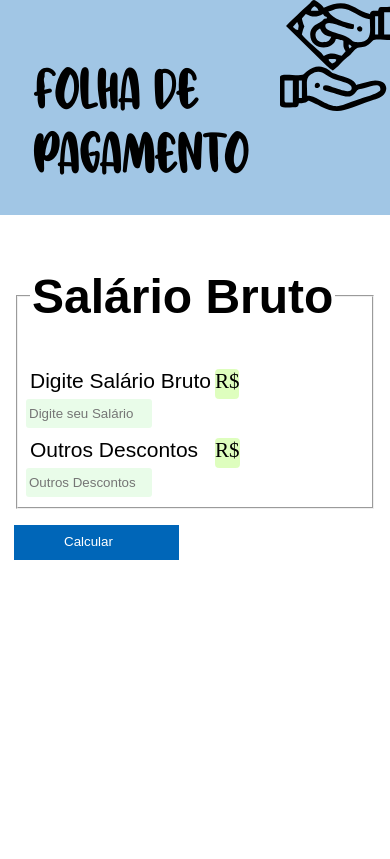
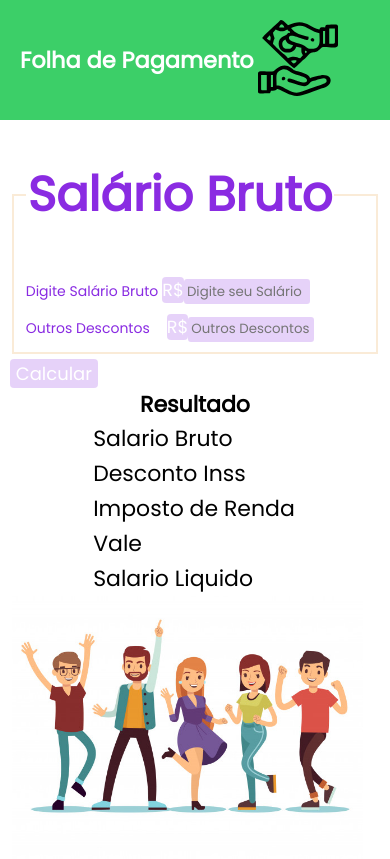
Before and after one commit to FranckRick/Page_Login, a plain HTML site: page salario1.1/index.html in a window 390 px wide. Drawn offline with Linux system fonts and the light colour scheme.

Commit message:
add responsividade

```diff
--- a/Styles/index.css
+++ b/Styles/index.css
@@ -64,7 +64,7 @@ label{
     background-color:rgba(137, 43, 226, 0.212);
 }
 
-input{
+input#salario{
 
     margin-top: 4px;
     margin-bottom: 4px;
@@ -175,17 +175,37 @@ input{
       }
 
       .imgcifrao{
-        width: 250px;
-        height: 250px;
+        width: 90%;
+        height: 200px;
         order: -1;
-
+      justify-content: center;
        position:static;
        }
 
+       section{
+        top: 10%;
+    }
+
+
 }
 
-@media (max-width: 360px) {
+@media (max-width: 826px) {
     .login label, p{
-        font-size: 1rem;
+        font-size: 1.6rem;
+    }
+
+    .login{
+
+        flex-wrap: wrap;
+        justify-content: center;
+        text-align: center;
+
+        font-size: 50%;
+
+      }
+
+      section{
+        margin-top: 10px;
+        position: inherit;
     }
 }
--- a/salario1.1/index.html
+++ b/salario1.1/index.html
@@ -1,5 +1,6 @@
 <!DOCTYPE html>
 <html lang="pt-br">
+
 <head>
     <meta charset="UTF-8">
     <meta name="viewport" content="width=device-width, initial-scale=1.0">
@@ -7,6 +8,7 @@
     <script type="text/javascript" src="script1.0.js"></script>
     <title>Calcular Pagamento</title>
 </head>
+
 <body>
 
     <header>
@@ -19,9 +21,10 @@
     </header>
 
 
-    <form  method="POST" id="calcularSalario">
+    <form method="POST" id="calcularSalario">
 
-        <fieldset><!--Agrupa dados em um Formulario-->
+        <fieldset>
+            <!--Agrupa dados em um Formulario-->
 
             <legend>
                 <h2>Salário Bruto</h2>
@@ -30,7 +33,7 @@
             <div class="field-group">
                 <label for="SalarioBruto">Digite Salário Bruto</label>
                 <span>R$</span>
-    <input type="number" required placeholder="Digite seu Salário"  id="salario">
+                <input type="number" required placeholder="Digite seu Salário" id="salario">
 
                 <div class="field">
                     <label for="OutrosDescontos">Outros Descontos</label>
@@ -41,8 +44,9 @@
             </div>
         </fieldset>
 
-        <button  type="button" onclick="folhaPagamento()" value="escreva">Calcular</button>
+        <button type="button" onclick="folhaPagamento()" value="escreva">Calcular</button>
     </form>
+
 
     <div id="tableResult">
         <table>
@@ -56,7 +60,7 @@
             </tr>
             <tr>
                 <td>Desconto Inss</td>
-        <th class="descontoINSS"id="Demo2"></th>
+                <th class="descontoINSS" id="Demo2"></th>
 
             </tr>
             <tr>
@@ -77,7 +81,14 @@
 
 
         </table>
+
+        <div class="imgbottom">
+            <img src="../imagens/happy-smilling-dancando-jovens-na-festa-de-natal-conjunto-de-pessoas-de-vetor-dos-desenhos-animados_53562-5176.jpg"
+                alt="">
+        </div>
     </div>
 
+
 </body>
+
 </html>
--- a/salario1.1/styles.css
+++ b/salario1.1/styles.css
@@ -1,15 +1,3 @@
-body::after{ /*Cria um pseudo elemento*/
-    content:"" ;
-    position:fixed;
-    background: rgb(255, 255, 255);
-    top: 0;
-    right: 0;
-    left: 0;
-    bottom: 0;
-    z-index: -1;
-}
-
-
 
 body{
     margin: 0px;
@@ -19,33 +7,40 @@ body{
 
 }
 
+@font-face{
+    font-family: poppins;
+    src: url("/fonts/Poppins-Regular.ttf");
+}
+
+
 header{
     display: flex;
-    justify-content: space-between;
-   background-color: #0065b85e;
-
-
+   background-color: rgb(60, 207, 104);
+   justify-content: space-between;
+   padding: 20px;
+   align-items: center;
+   flex-wrap: wrap;
 }
 
-img {
-    display: flex;
-    max-width: 150%;
-
+fieldset{
+    border-color: antiquewhite;
+    border-style: solid;
+    align-items: center;
 }
 
 header h1{
-    align-items: center;
-    margin: 32px;
-    margin-top: 55px;
-    font-size: 56px;
-    font-family: AvocadoCreamy;
+
+    font-size: 1.4rem;
+    font-family: poppins;
+
+    color:white;
 }
 
 form {
     margin-left:auto;
     margin-right:auto;
-    padding:  14px 14px;
-    max-width: 730px;
+    max-width: 50%;
+
 
 
 
@@ -54,30 +49,60 @@ form {
 
 form legend{
     font-size: 32px;
-    font-family: sans-serif;
+    font-family: poppins;
+    color: blueviolet;
 
 }
 
 
 form span{
-    background-color: rgba(126, 252, 0, 0.253);
+
+    justify-content: center;
+   display: inline-flex;
+   font-size:1.1rem;
+   font-family: poppins;
+
+   border-radius: 4px;
+    border: transparent;
+
+    color: white;
+    background-color:rgba(137, 43, 226, 0.212);
+}
+
+
+label{
+    font-family:poppins;
+    font-size: 14px;
+
+    color: rgba(137, 43, 226)
+ }
+
+ button{
+    font-family:Poppins;
+    margin-top: 5px;
     border-radius: 4px;
-    padding-bottom: 5px;
-   display: inline-flex;
-   font-size: 21px;
+    border: transparent;
+    font-size: 18px;
+    color: white;
+    background-color:rgba(137, 43, 226, 0.212);
+}
 
-}
 
 .field span{
     margin-left: 13px;
+
 }
 
 .field {
     margin-top:10px ;
+
+
 }
 
-#Page-home{
+
+#Page-home img{
     margin-right: 32px;
+    width: 80px;
 
 }
 
@@ -85,58 +110,57 @@ form span{
     display: inline-flex;
     border: none;
     border-radius: 3px;
-    background-color: rgba(144, 238, 144, 0.199);
+    background-color:rgba(137, 43, 226, 0.212);
     width: 120px;
-    height: 23px;
+    height: 19px;
+    margin-right: 32px;
+    margin-left: -4px;
+    padding: 3px;
+    font-family: poppins;
+
+}
+
+#OutrosDescontos{
+    font-family: poppins;
+    display: inline-flex;
+    border: none;
+    border-radius: 3px;
+    background-color:rgba(137, 43, 226, 0.212);
+    width: 120px;
+    height: 19px;
     margin-right: 32px;
     margin-left: -4px;
     padding: 3px;
 
 }
 
-#OutrosDescontos{
-    display: inline-flex;
-    border: none;
-    border-radius: 3px;
-    background-color: rgba(144, 238, 144, 0.199);
-    width: 120px;
-    height: 23px;
-    margin-right: 32px;
-    margin-left: -4px;
-    padding: 3px;
+
+.imgbottom img{
+
+display: flex;
+  visibility: visible;
+  max-width: 75%;
+
+
+
+
 }
 
 
-label {
-    font-size: 21px;
-    font-family: fantasy;
-}
-@font-face {
-    font-family:AvocadoCreamy ;
-    src: url(fontes/Avocado\ Creamy.otf);
-}
 
-input[type=number]::-webkit-inner-spin-button,
-    input[type=number]::-webkit-outer-spin-button {
+[type=number]::-webkit-inner-spin-button,
+    [type=number]::-webkit-outer-spin-button {
         -webkit-appearance: none;
 
     }
 
-button { font-family: Arial, Helvetica, sans-serif;
-    font-size: 13;
-    width: 165px;
-    height: 35px;
-    background-color: #0066b8;
-    padding: 9px 50px;
-    border: none;
-    color: white;
-    display: flex;
-    margin-top: 16px;
 
-}
 #tableResult {
     font-size: 22px;
-    font-family: Georgia, 'Times New Roman', Times, serif;
+    font-family: poppins;
+    align-items: center;
+    flex-wrap: wrap;
+    justify-content: center;
 }
 
 #tableResult table,th,td{
@@ -144,6 +168,7 @@ button { font-family: Arial, Helvetica, sans-serif;
     border: 3px none rgba(165, 162, 162, 0.199);
     border-collapse:collapse;
     text-align: justify;
+
 
 }
 
@@ -161,5 +186,36 @@ caption{
 #tableResult{
    justify-content: center;
     display:flex;
-    visibility: hidden;
+    /*visibility: hidden;*/
+    flex-wrap: wrap;
+    justify-items: center;
+
 }
+
+
+@media(max-width:1200px){
+
+    .imgbottom img{
+
+        display: flex;
+         margin-left: 12px;
+         max-width: 90%;
+
+
+
+        }
+
+        form{
+            max-width:95%;
+        }
+
+
+}
+
+fieldset{
+   max-width:95%;
+
+}
+@media (max-width: 641px) {
+
+}
```
Also changed, not shown: Styles/cadastro.css (+16 -6 lines). Lines whose indentation alone changed are shown as unchanged.
